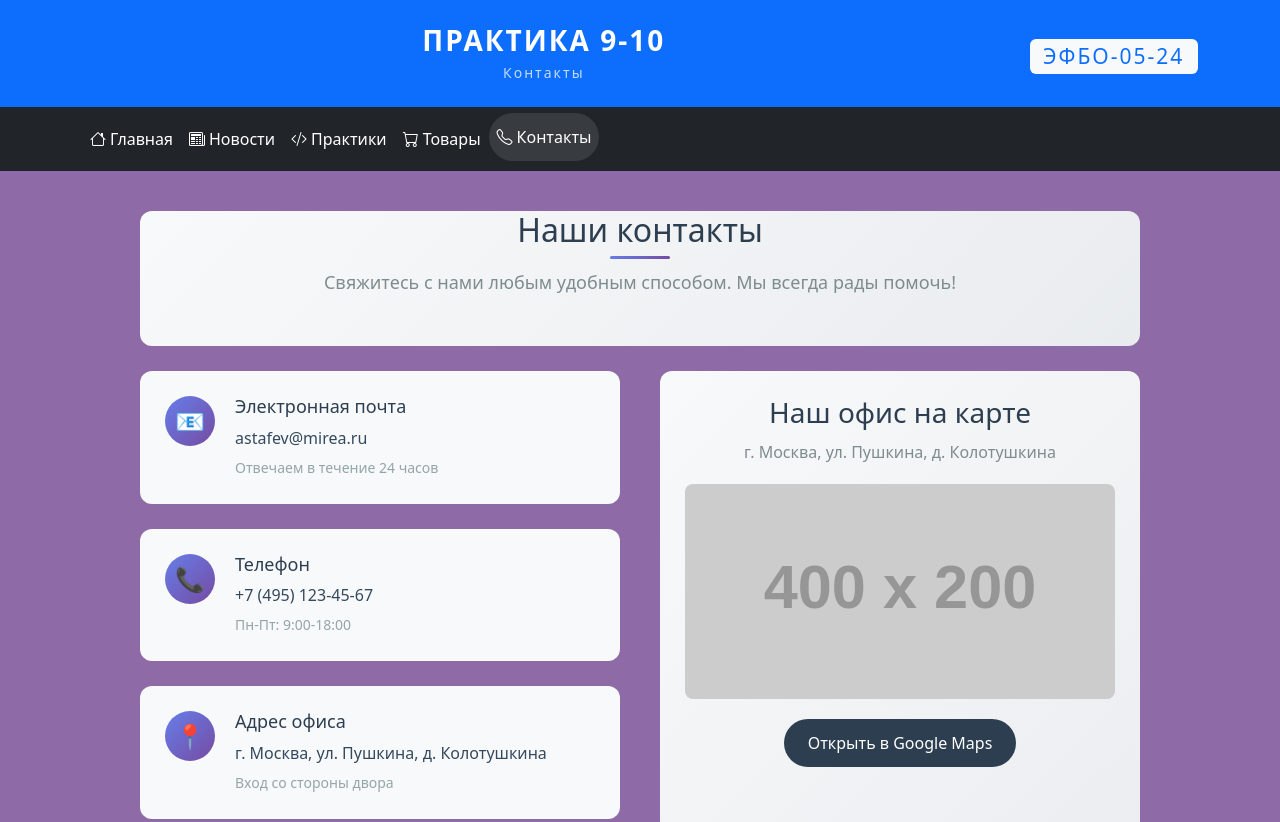
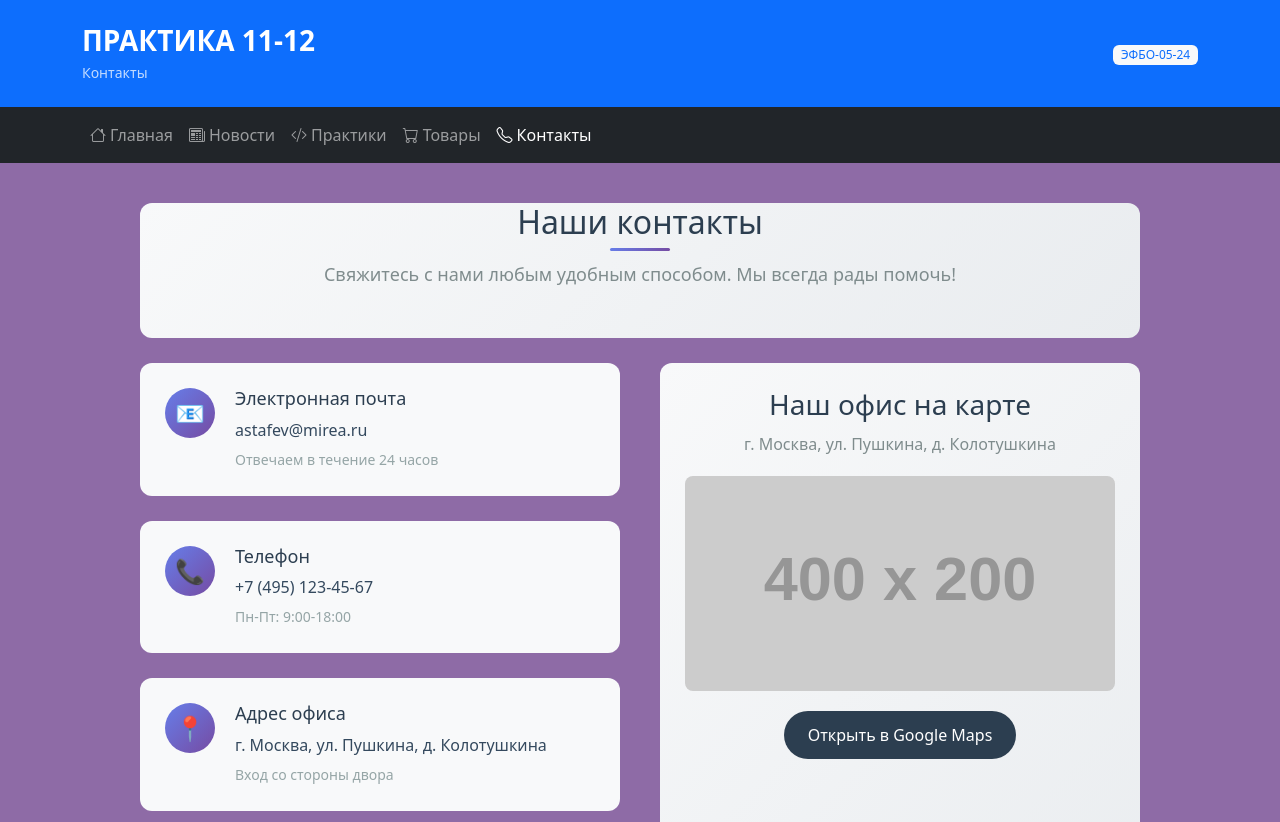
Before and after one commit to KrazyKrush/9-10_practise, a plain HTML site: page pages/contacts.html in a window 1280 px wide. Shown: the top 822 px of the page. Drawn offline with nearby package versions, Linux system fonts and the light colour scheme.

Commit message:
доделал

```diff
--- a/pages/contacts.html
+++ b/pages/contacts.html
@@ -20,7 +20,7 @@
             <div class="container">
                 <div class="row align-items-center">
                     <div class="col">
-                        <h1 class="header__title h3 mb-1">ПРАКТИКА 9-10</h1>
+                        <h1 class="header__title h3 mb-1">ПРАКТИКА 11-12</h1>
                         <p class="header__subtitle mb-0 opacity-75">Контакты</p>
                     </div>
                     <div class="col-auto">
--- a/styles/contacts.css
+++ b/styles/contacts.css
@@ -29,50 +29,6 @@ body {
 }
 
 
-.header {
-    background: linear-gradient(135deg, #2c3e50 0%, #34495e 100%);
-    color: white;
-    text-align: center;
-    padding: 30px;
-    font-size: 28px;
-    font-weight: 300;
-    letter-spacing: 2px;
-    grid-area: header;
-}
-
-/* ==== НАВИГАЦИЯ ==== */
-.nav {
-    background: #2c3e50;
-    padding: 20px 0;
-    grid-area: nav;
-}
-
-.nav-list {
-    list-style: none;
-    margin: 0;
-    padding: 0;
-    display: flex;
-    justify-content: center;
-    gap: 25px;
-}
-
-.nav-item {
-    margin: 0;
-}
-
-.nav-link {
-    color: white;
-    text-decoration: none;
-    padding: 12px 25px;
-    border-radius: 25px;
-    transition: all 0.3s ease;
-    font-weight: 500;
-}
-
-.nav-link:hover, .nav-link.active {
-    background: rgba(255,255,255,0.1);
-    transform: translateY(-2px);
-}
 
 
 /* ==== ОСНОВНОЙ КОНТЕНТ ==== */
--- a/styles/goods.css
+++ b/styles/goods.css
@@ -28,51 +28,6 @@ body {
         "footer";
 }
 
-/* ==== ШАПКА ==== */
-.header {
-    background: linear-gradient(135deg, #2c3e50 0%, #34495e 100%);
-    color: white;
-    text-align: center;
-    padding: 30px;
-    font-size: 28px;
-    font-weight: 300;
-    letter-spacing: 2px;
-    grid-area: header;
-}
-
-/* ==== НАВИГАЦИЯ ==== */
-.nav {
-    background: #2c3e50;
-    padding: 20px 0;
-    grid-area: nav;
-}
-
-.nav-list {
-    list-style: none;
-    margin: 0;
-    padding: 0;
-    display: flex;
-    justify-content: center;
-    gap: 25px;
-}
-
-.nav-item {
-    margin: 0;
-}
-
-.nav-link {
-    color: white;
-    text-decoration: none;
-    padding: 12px 25px;
-    border-radius: 25px;
-    transition: all 0.3s ease;
-    font-weight: 500;
-}
-
-.nav-link:hover, .nav-link.active {
-    background: rgba(255,255,255,0.1);
-    transform: translateY(-2px);
-}
 
 /* ==== ОСНОВНОЙ КОНТЕНТ ==== */
 main.content {
--- a/styles/news.css
+++ b/styles/news.css
@@ -28,50 +28,7 @@ body {
         "footer";
 }
 
-.header {
-    background: linear-gradient(135deg, #2c3e50 0%, #34495e 100%);
-    color: white;
-    text-align: center;
-    padding: 30px;
-    font-size: 28px;
-    font-weight: 300;
-    letter-spacing: 2px;
-    grid-area: header;
-}
 
-/* ==== НАВИГАЦИЯ ==== */
-.nav {
-    background: #2c3e50;
-    padding: 20px 0;
-    grid-area: nav;
-}
-
-.nav-list {
-    list-style: none;
-    margin: 0;
-    padding: 0;
-    display: flex;
-    justify-content: center;
-    gap: 25px;
-}
-
-.nav-item {
-    margin: 0;
-}
-
-.nav-link {
-    color: white;
-    text-decoration: none;
-    padding: 12px 25px;
-    border-radius: 25px;
-    transition: all 0.3s ease;
-    font-weight: 500;
-}
-
-.nav-link:hover, .nav-link.active {
-    background: rgba(255,255,255,0.1);
-    transform: translateY(-2px);
-}
 
 /* ==== ОСНОВНОЙ КОНТЕНТ ==== */
 main.content {
--- a/styles/practices.css
+++ b/styles/practices.css
@@ -28,50 +28,8 @@ body {
         "footer";
 }
 
-.header {
-    background: linear-gradient(135deg, #2c3e50 0%, #34495e 100%);
-    color: white;
-    text-align: center;
-    padding: 30px;
-    font-size: 28px;
-    font-weight: 300;
-    letter-spacing: 2px;
-    grid-area: header;
-}
 
-/* ==== НАВИГАЦИЯ ==== */
-.nav {
-    background: #2c3e50;
-    padding: 20px 0;
-    grid-area: nav;
-}
 
-.nav-list {
-    list-style: none;
-    margin: 0;
-    padding: 0;
-    display: flex;
-    justify-content: center;
-    gap: 25px;
-}
-
-.nav-item {
-    margin: 0;
-}
-
-.nav-link {
-    color: white;
-    text-decoration: none;
-    padding: 12px 25px;
-    border-radius: 25px;
-    transition: all 0.3s ease;
-    font-weight: 500;
-}
-
-.nav-link:hover, .nav-link.active {
-    background: rgba(255,255,255,0.1);
-    transform: translateY(-2px);
-}
 
 /* ==== ОСНОВНОЙ КОНТЕНТ ==== */
 main.content {
```
